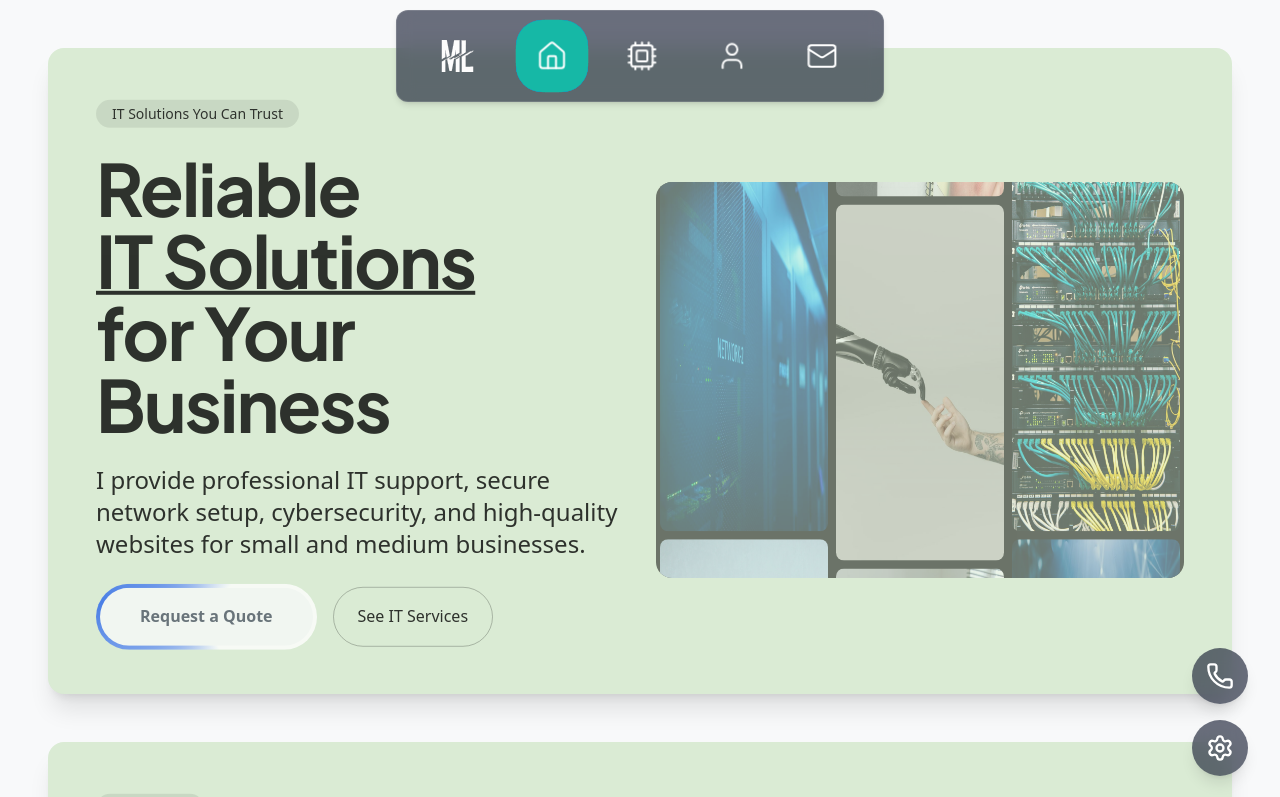
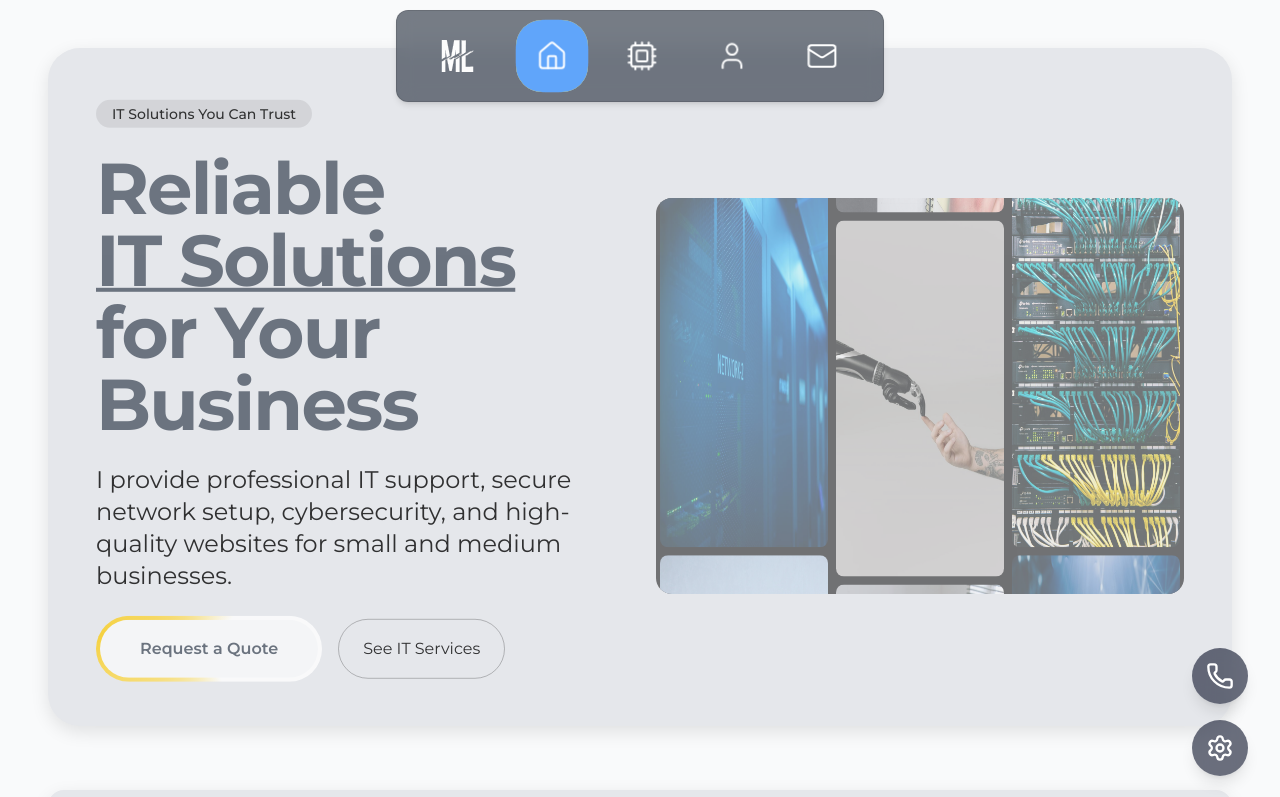
Before and after one commit to MarkusLindner123/Lindner-IT-WebsiteShop, a Next.js app: page /en in a window 1280 px wide. Shown: the top 797 px of the page. Built offline with nearby package versions, Linux system fonts and the light colour scheme.

Commit message:
globals.css angepasst und toogler für service animation

```diff
--- a/src/app/globals.css
+++ b/src/app/globals.css
@@ -2,61 +2,63 @@
 
 /* ---------------------------------------- */
 /* Import Google Fonts */
-@import url("https://fonts.googleapis.com/css2?family=Inter:wght@400;500;600&family=Plus+Jakarta+Sans:wght@600;700&display=swap");
+@import url("https://fonts.googleapis.com/css2?family=Montserrat:wght@400;500;600;700&family=Poppins:wght@400;500;600;700&family=Source+Code+Pro:wght@400;500;600;700&display=swap");
 
 /* ---------------------------------------- */
 /* CSS Variablen */
 :root {
-  /* Farben */
-  --color-primary-dark: #0a1128;
-  --color-primary-light: #f8f9fa;
-  --color-accent-one: #2563eb;
-  --color-accent-two: #14b8a6;
-  --color-neutral: #4b5563;
-  --color-success: #10b981;
+  /* Farben Option 2 */
+  --color-primary-dark: #1F2937; /* Headlines / Dark Mode Elemente */
+  --color-primary-light: #F9FAFB; /* Hintergrund hell */
+  --color-accent-one: #FACC15; /* Gelb / Gold für CTA / Highlights */
+  --color-accent-two: #60A5FA; /* Hellblau für Hover / sekundäre Highlights */
+  --color-neutral: #4B5563; /* Fließtext */
+  --color-success: #10B981;
 
-  --color-services-bg: #ffffff;
+  --color-services-bg: #FFFFFF;
   --color-services-tag-bg: rgba(75, 85, 99, 0.4);
-  --color-services-tag-text: #ffffff;
-  --color-services-card-bg: rgba(255, 255, 255, 0.8);
-  --color-services-card-text: #1f2937;
-  --color-services-card-title: #1f2937;
-  --color-services-card-description: #374151;
-  --color-services-bullet: #1f2937;
+  --color-services-tag-text: #FFFFFF;
+  --color-services-card-bg: rgba(255, 255, 255, 0.85); /* stärkerer Kontrast */
+  --color-services-card-text: #1F2937;
+  --color-services-card-title: #1F2937;
+  --color-services-card-description: #4B5563;
+  --color-services-bullet: #1F2937;
 
-  --color-contact-bg: #daebd4;
-  --color-contact-subtitle: #4b5563;
-  --color-contact-label: #4b5563;
-  --color-contact-border: #d1d5db;
+  --color-contact-bg: #F9FAFB;
+  --color-contact-subtitle: #4B5563;
+  --color-contact-label: #4B5563;
+  --color-contact-border: #D1D5DB;
 
-  --color-heroVideo-bg: #0a1128;
-  --color-hero-bg: #daebd4;
-  --color-about-bg: #daebd4;
-  --color-testimonials-bg: #daebd4;
-  --color-services-section-bg: #daebd4;
+  --color-heroVideo-bg: #1F2937;
+  --color-hero-bg: #F9FAFB;
+  --color-about-bg: #F9FAFB;
+  --color-testimonials-bg: #F9FAFB;
+  --color-services-section-bg: #F9FAFB;
 
-  --header-bg: rgba(10, 17, 40, 0.6);
-  --header-border: rgba(255, 255, 255, 0.12);
+  --header-bg: rgba(31, 41, 55, 0.6); /* leicht transparent Anthrazit */
+  --header-border: rgba(0, 0, 0, 0.12);
 
-  --nav-icon-color: #ffffff;
-  --nav-icon-hover: #e5f0ff;
+  --nav-icon-color: #FFFFFF;
+  --nav-icon-hover: #60A5FA;
+  --nav-icon-z: 50; /* z-index für Icons */
 
   --jumper-1: var(--color-accent-one);
   --jumper-2: var(--color-accent-two);
 
   /* Fonts */
   --font-sans: "Montserrat", ui-sans-serif, system-ui, -apple-system, "Segoe UI", Roboto, Arial, sans-serif;
-  --font-headline: "Plus Jakarta Sans", sans-serif;
+  --font-headline: "Poppins", "Montserrat", sans-serif;
+  --font-mono: "Source Code Pro", monospace;
 
   --gradient-angle: 0deg;
 
   /* Zentrale Card-Variablen */
-  --card-bg: #ffffff;
-  --card-bg-hero: var(--color-hero-bg);
-  --card-bg-services: var(--color-services-section-bg);
-  --card-bg-about: var(--color-about-bg);
-  --card-bg-contact: var(--color-contact-bg);
-  --card-bg-testimonials: var(--color-testimonials-bg);
+  --card-bg: #E5E7EB; /* deutlicherer Kontrast */
+  --card-bg-hero: var(--card-bg);
+  --card-bg-services: var(--card-bg);
+  --card-bg-about: var(--card-bg);
+  --card-bg-contact: var(--card-bg);
+  --card-bg-testimonials: var(--card-bg);
 }
 
 /* ---------------------------------------- */
@@ -83,6 +85,16 @@ h1,h2,h3,h4,h5,h6 {
   line-height: 1.3;
 }
 
+p, span, li, a {
+  font-family: var(--font-sans);
+  color: var(--color-neutral);
+}
+
+code, pre {
+  font-family: var(--font-mono);
+}
+
+/* Links */
 a {
   color: var(--color-accent-one);
   text-decoration: none;
@@ -126,7 +138,7 @@ ul.list-disc li::marker { color: var(--color-accent-two); }
   font-weight: 600;
   transition: all 0.2s ease;
 }
-.btn-primary:hover { background-color: #1d4ed8; transform: translateY(-1px); }
+.btn-primary:hover { background-color: #fcd34d; transform: translateY(-1px); }
 
 .btn-secondary {
   background-color: white;
@@ -137,7 +149,7 @@ ul.list-disc li::marker { color: var(--color-accent-two); }
   font-weight: 600;
   transition: all 0.2s ease;
 }
-.btn-secondary:hover { background-color: #f0f7ff; transform: translateY(-1px); }
+.btn-secondary:hover { background-color: #fef9c3; transform: translateY(-1px); }
 
 /* Gradient Border Button */
 .border-gradient {
@@ -184,8 +196,13 @@ ul.list-disc li::marker { color: var(--color-accent-two); }
   will-change: transform, opacity;
 }
 
-.nav-icon { color: var(--nav-icon-color); }
-.nav-icon:hover { color: var(--nav-icon-hover); }
+/* Header Icons auf Weiß + z-index */
+.nav-icon {
+  color: #FFFFFF;
+  position: relative;
+  z-index: var(--nav-icon-z);
+}
+
 
 .subtle-rotate { transition: transform 0.25s ease; }
 
@@ -195,7 +212,7 @@ ul.list-disc li::marker { color: var(--color-accent-two); }
 .jumper { will-change: transform; }
 
 /* Language Switcher */
-.bg-primary-dark { background-color: rgba(10,17,40,0.85); }
+.bg-primary-dark { background-color: rgba(31,41,55,0.85); }
 .bg-accent-one { background-color: var(--color-accent-two); }
 
 /* Accordion */
@@ -212,18 +229,32 @@ ul.list-disc li::marker { color: var(--color-accent-two); }
 /* ---------------------------------------- */
 /* Card-Komponente */
 .card {
-  @apply rounded-2xl overflow-hidden shadow-xl p-6 md:p-12 transition-all duration-500;
-  background-color: var(--card-bg);
+  border-radius: 1rem;       /* bleibt */
+  overflow: hidden;           /* bleibt */
+  padding: 0.7rem;            /* bleibt */
+  margin-top: 0;              /* neu: kein Margin oben */
+  margin-bottom: 4rem;        /* Margin unten */
+  background-color: var(--card-bg); /* bleibt */
+  box-shadow: 0 6px 18px rgba(0,0,0,0.1);
+  transition: transform 0.3s ease, box-shadow 0.3s ease;
 }
 
-.bg-card-hero { background-color: var(--card-bg-hero); }
-.bg-card-services { background-color: var(--card-bg-services); }
-.bg-card-about { background-color: var(--card-bg-about); }
-.bg-card-contact { background-color: var(--card-bg-contact); }
-.bg-card-testimonials { background-color: var(--card-bg-testimonials); }
+@media (min-width: 768px) {
+  .card {
+    padding: 3rem;            /* bleibt */
+  }
+}
 
-/* Scroll-Animation */
-.card[data-scroll-active="true"] {
-  transform: translateY(-10px);
-  transition: transform 0.4s ease-out;
+
+
+.card:hover {
+  transform: translateY(-8px);
+  box-shadow: 0 12px 24px rgba(0,0,0,0.15);
 }
+
+/* Spezifische Sections */
+.bg-card-hero { background-color: var(--card-bg); border-radius: 2rem; }
+.bg-card-services { background-color: var(--card-bg); }
+.bg-card-about { background-color: var(--card-bg); }
+.bg-card-contact { background-color: var(--card-bg); }
+.bg-card-testimonials { background-color: var(--card-bg); }
```
Also changed, not shown: src/components/ServicesSection.tsx (+54 -43 lines).
